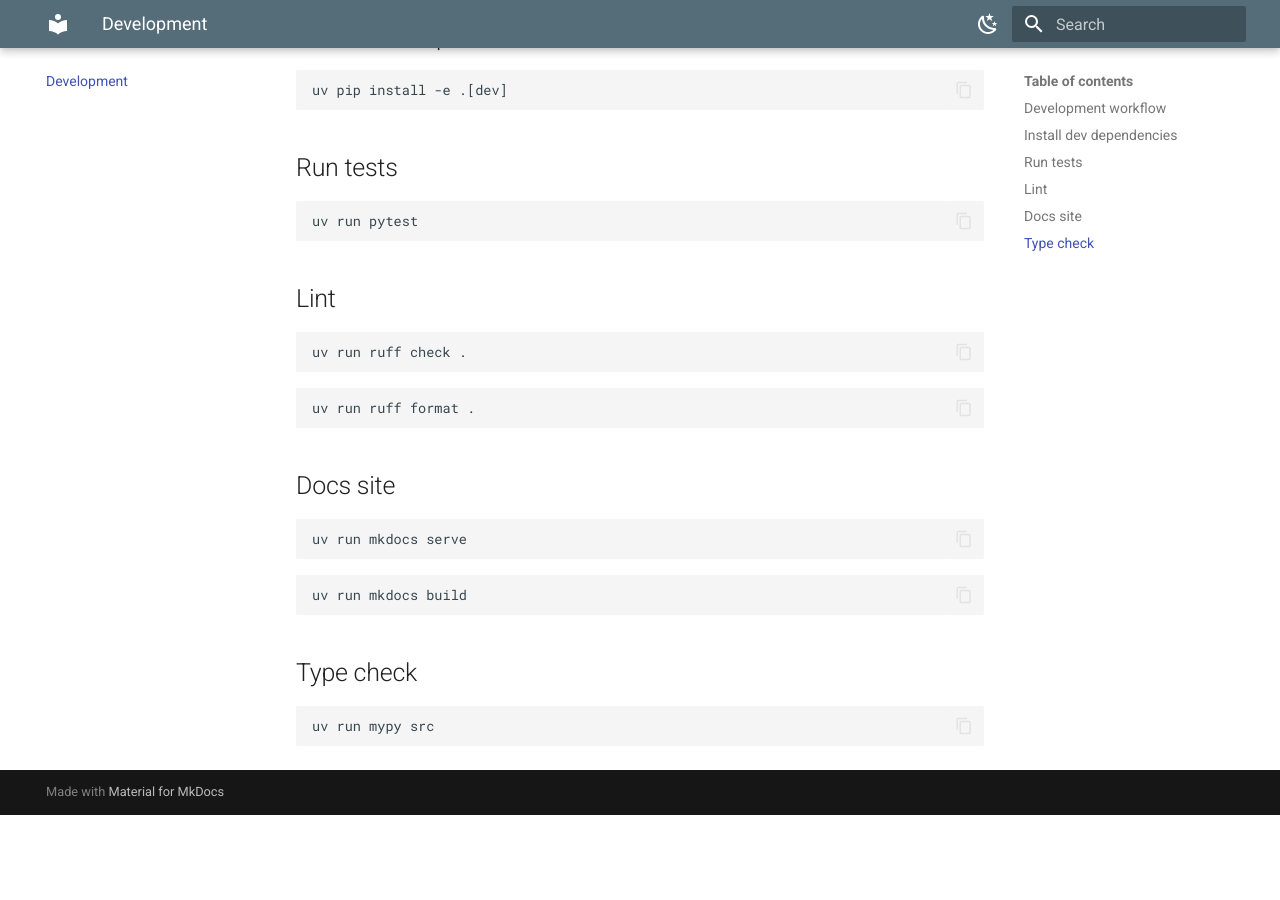
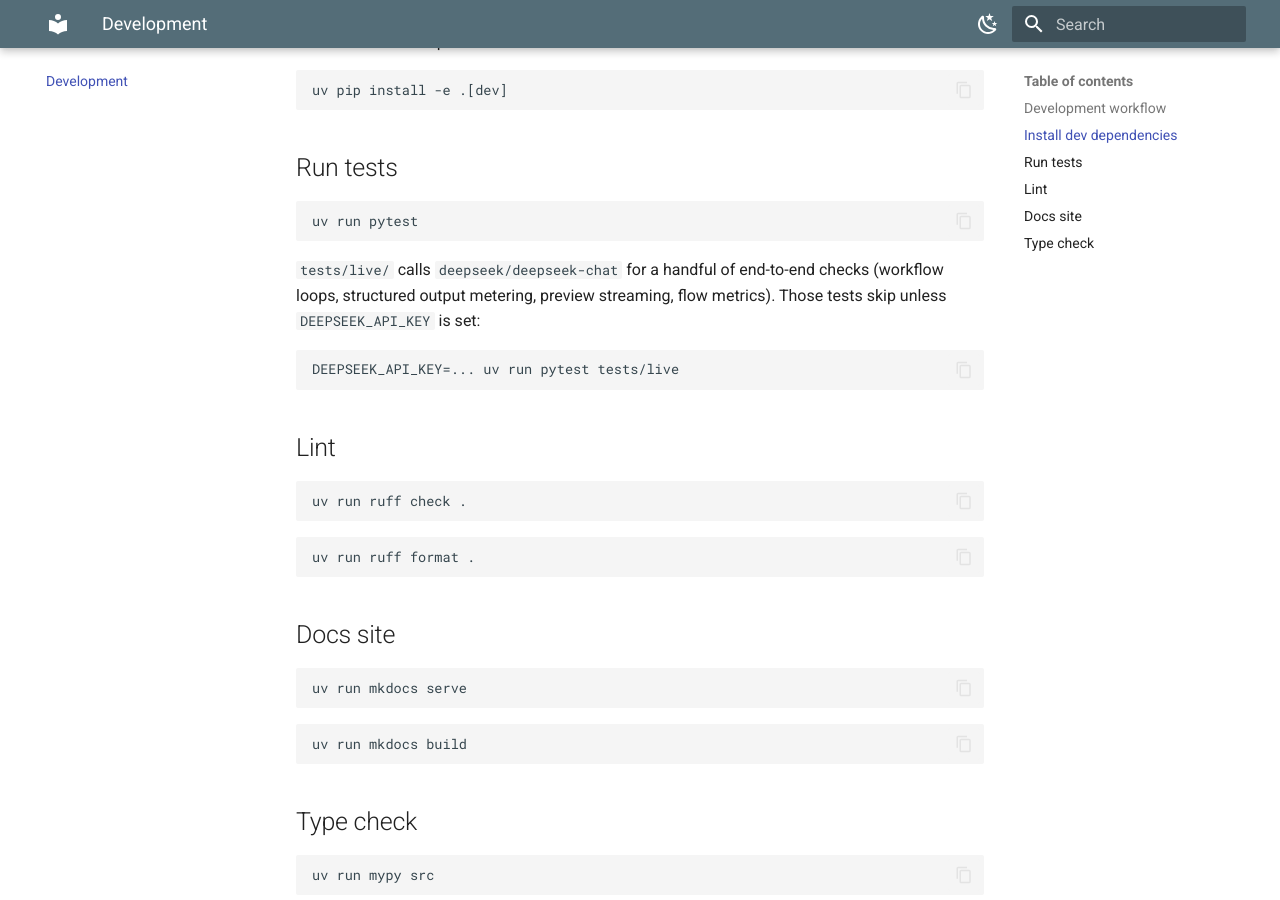
Before and after one commit to jolovicdev/blackgeorge, an MkDocs documentation site: the page built from docs/development.md, in a window 1280 px wide and 900 px high, scrolled down 709 px. Built offline with MkDocs 1.6.1 and Material for MkDocs 9.7.7, drawn with Linux system fonts in a browser that asks for light colours; before the commit the page ends 1524 px from its top, so only the background shows below that.

Commit message:
docs: explain how to run the live DeepSeek tests
Co-Authored-By: Claude Fable 5.1 <noreply@anthropic.com>

````diff
--- a/docs/development.md
+++ b/docs/development.md
@@ -29,6 +29,14 @@ uv pip install -e .[dev]
 uv run pytest
 ```
 
+`tests/live/` calls `deepseek/deepseek-chat` for a handful of end-to-end checks (workflow loops,
+structured output metering, preview streaming, flow metrics). Those tests skip unless
+`DEEPSEEK_API_KEY` is set:
+
+```
+DEEPSEEK_API_KEY=... uv run pytest tests/live
+```
+
 ## Lint
 
 ```
````
